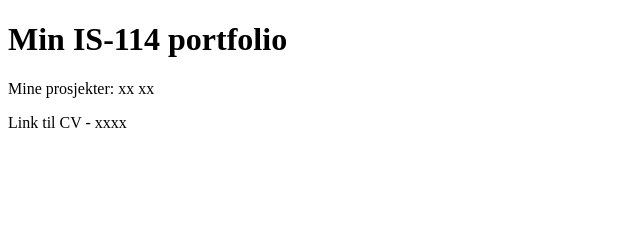
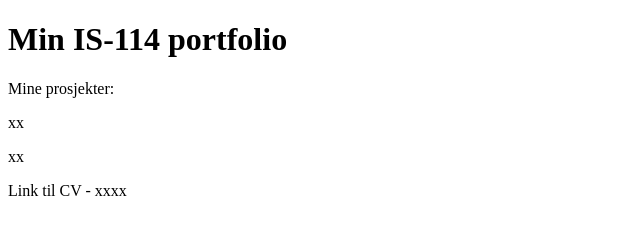
Before and after one commit to Azders/AndersOblig3, a plain HTML site: page docs/index.html in a window 1280 px wide. Shown: the whole page, without its empty margins (0-640 px from the left). Drawn offline with Linux system fonts and the light colour scheme.

Commit message:
ryddet i struktur

```diff
--- a/docs/index.html
+++ b/docs/index.html
@@ -7,10 +7,9 @@
 </head>
 <body>
     <h1>Min IS-114 portfolio</h1>
-    <p>Mine prosjekter:
-        xx
-        xx
-    </p>
+    <p>Mine prosjekter:</p>
+    <p>xx</p>
+    </p>xx</p>
     <p>Link til CV - xxxx</p>
 </body>
 <html>
```
